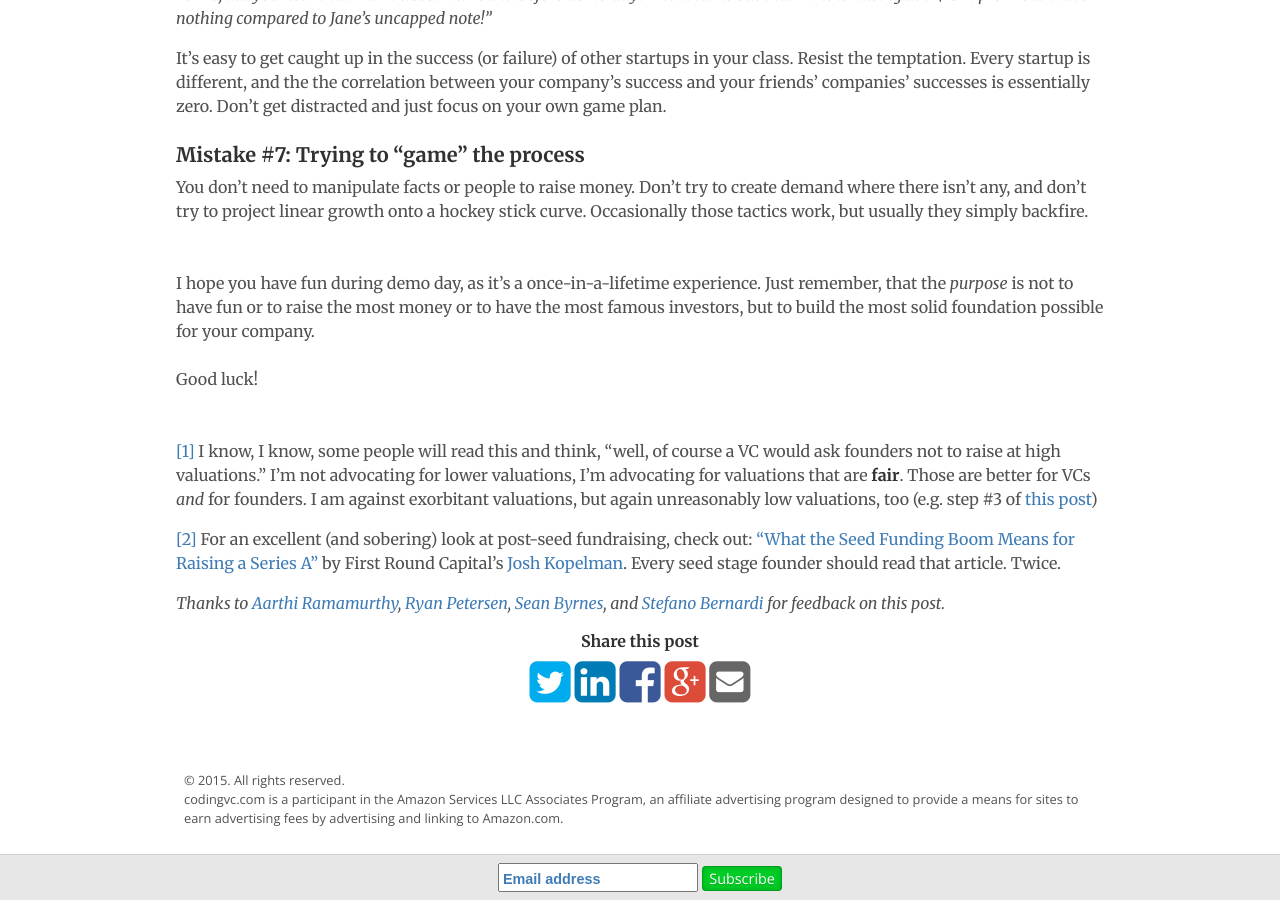
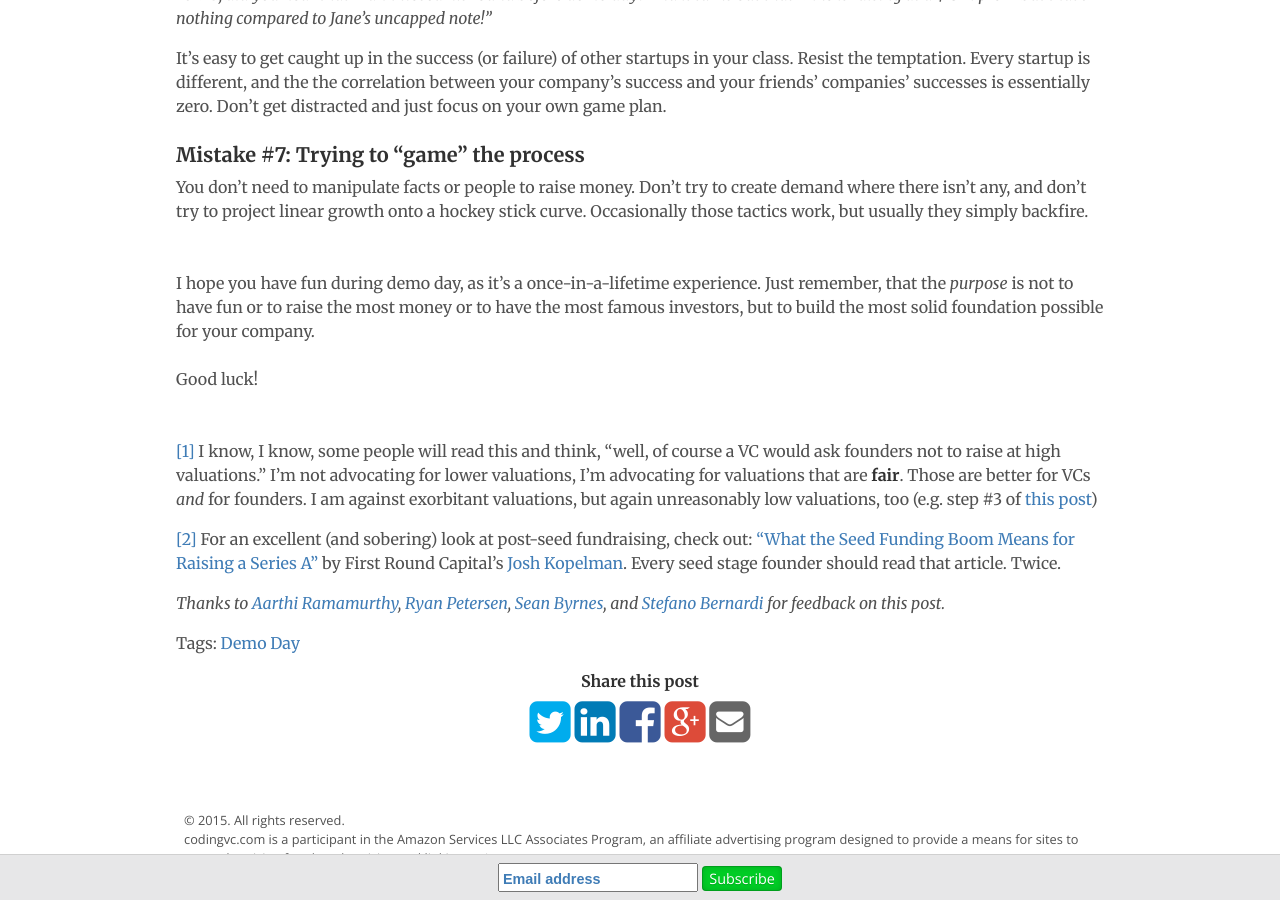
Before and after one commit to codingvc/codingvc, a Jekyll site: the page built from _posts/2015-03-17-an-open-letter-to-demo-day-startups.markdown, in a window 1280 px wide and 900 px high, scrolled down 1926 px. Built offline with Jekyll 4.4.1, drawn with Linux system fonts in a browser that asks for light colours; Markdown is read by kramdown in place of the engine named in the settings; comment, search, counter and statistics services are not loaded.

Commit message:
adding a new tag

```diff
--- a/_posts/2015-03-17-an-open-letter-to-demo-day-startups.markdown
+++ b/_posts/2015-03-17-an-open-letter-to-demo-day-startups.markdown
@@ -2,6 +2,8 @@
 layout: post
 title: "An Open Letter to Demo Day Startups"
 date: 2015-03-17 13:00:00
+tags:
+- "Demo Day"
 ---
 
 Dear Incredibly Fortunate and Accomplished Startup Founder,
```
